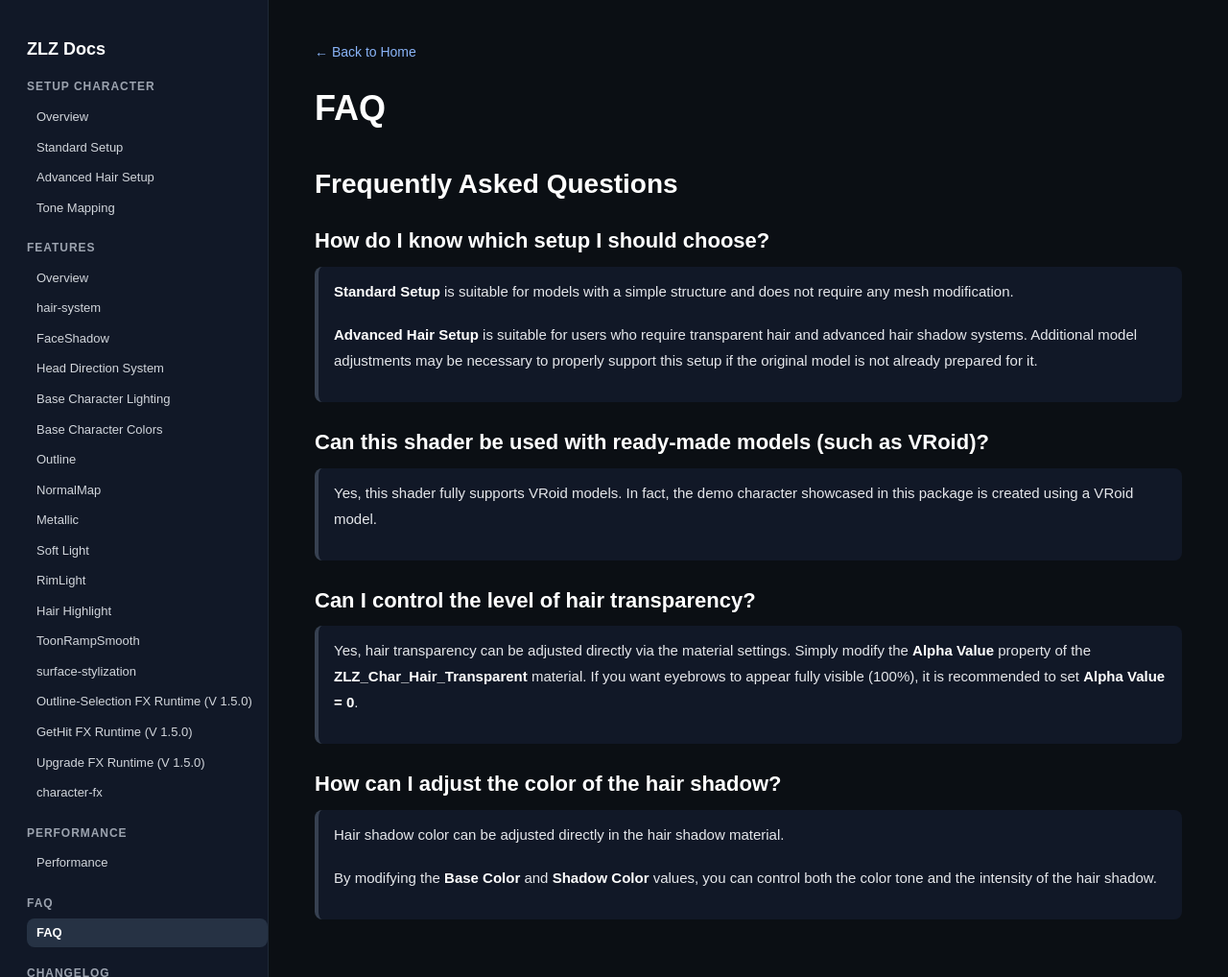
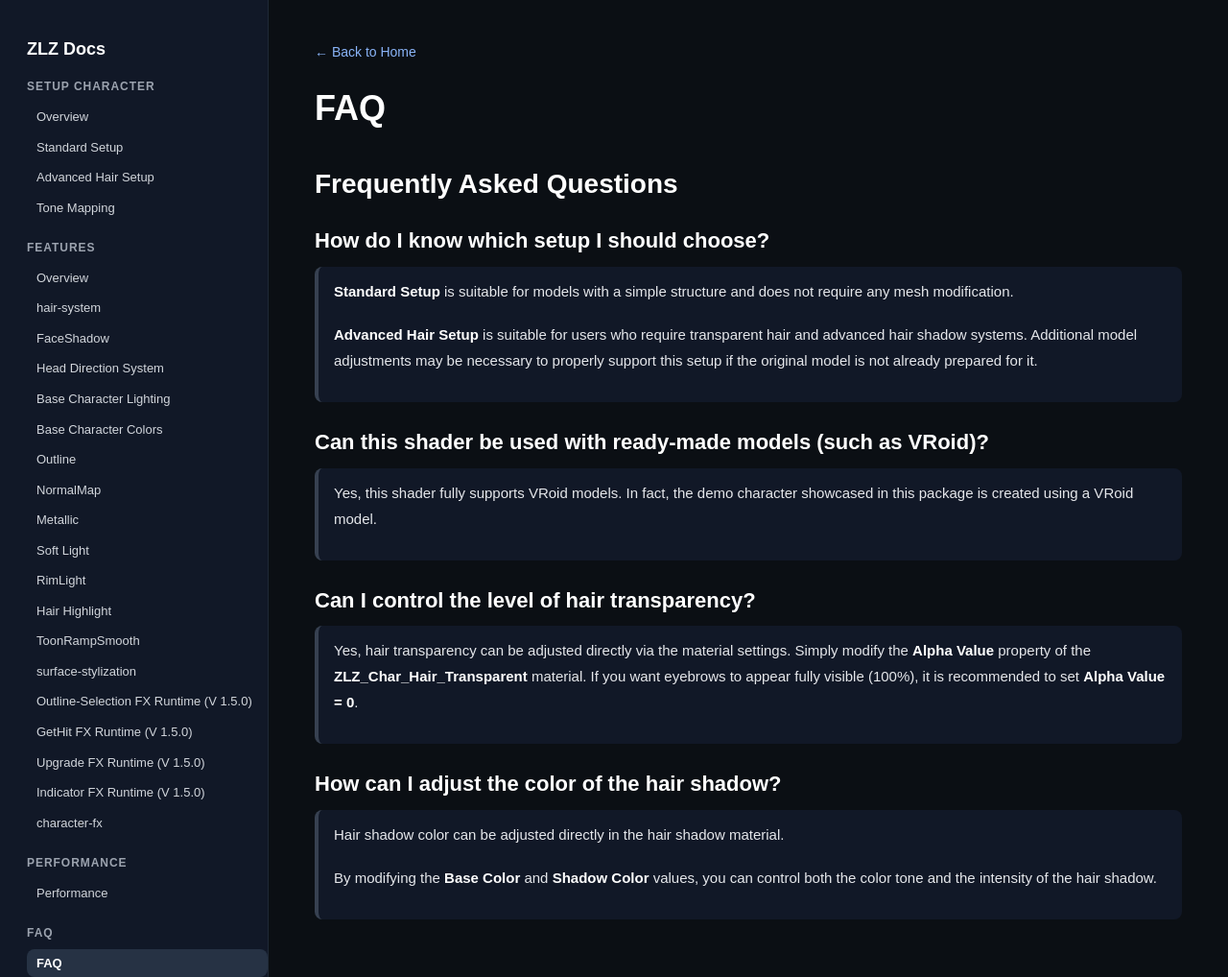
Before and after one commit to zlz-studio/zlz-studio.github.io, a Jekyll site: the page built from faq/index.md, in a window 1280 px wide and 1018 px high. Shown: the whole window at 96% size. Built offline with Jekyll 4.4.1, drawn with Linux system fonts in a browser that asks for light colours.

Commit message:
Add Indicator FX Runtime link to sidebar

```diff
--- a/_includes/sidebar.html
+++ b/_includes/sidebar.html
@@ -110,6 +110,11 @@
    Upgrade FX Runtime (V 1.5.0)
 </a>
 
+<a href="{{ '/features/Indicator/' | relative_url }}"
+   class="{% if page.url contains '/features/Indicator/' %}active{% endif %}">
+   Indicator FX Runtime (V 1.5.0)
+</a>
+
 <a href="{{ '/features/character-fx/' | relative_url }}"
    class="{% if page.url contains '/features/character-fx/' %}active{% endif %}">
    character-fx
```
